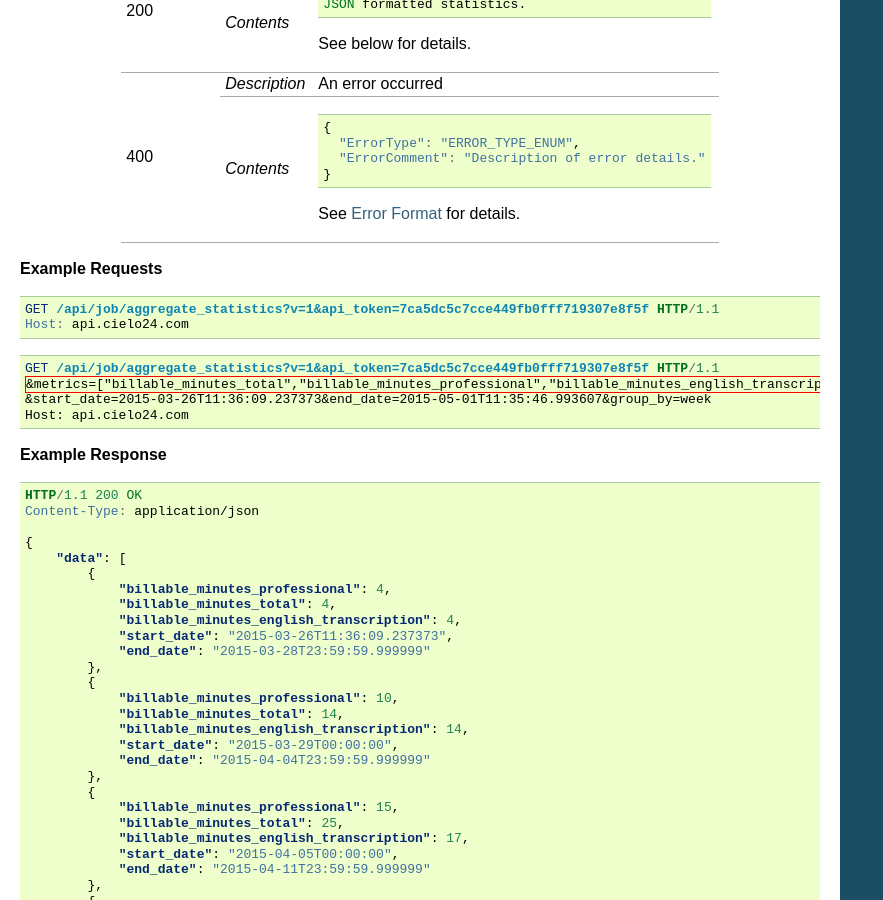
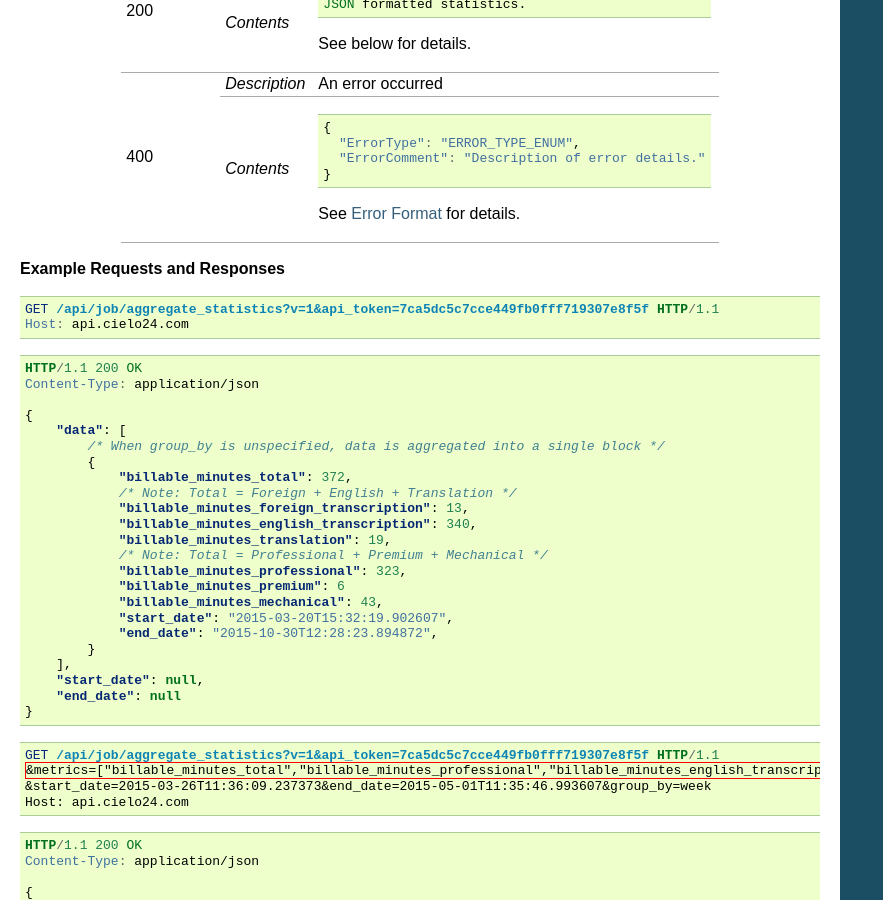
Before and after one commit to cielo24/Docs, a Sphinx documentation site: the page built from api/source/job_control/aggregate_statistics.rst, in a window 1280 px wide and 900 px high, scrolled down 1382 px. Shown: the whole window, without its empty margins (0-883 px from the left). Built offline with Sphinx 7.4.7, drawn with Linux system fonts in a browser that asks for light colours; some of the changed text lies outside the part shown.

Commit message:
CLC-772: improved example responses

```diff
--- a/api/source/job_control/aggregate_statistics.rst
+++ b/api/source/job_control/aggregate_statistics.rst
@@ -49,8 +49,8 @@ grouped by week or month and filtered by a time range.
 | metrics                 | `Description`    | .. raw:: html                                      |
 |                         |                  |                                                    |
 |                         |                  |  List of metrics for which to calculate</br>       |
-|                         |                  |  statistics. When unset, will return data for</br> |
-|                         |                  |  all available metrics.</br>                       |
+|                         |                  |  statistics. When unspecified, will return </br>   |
+|                         |                  |  data for all available metrics.</br>              |
 |                         |                  |  Currently supported metrics:</br>                 |
 |                         |                  |  -`billable_minutes_total`</br>                    |
 |                         |                  |  -`billable_minutes_mechanical`</br>               |
@@ -131,7 +131,7 @@ grouped by week or month and filtered by a time range.
 |           |               |                                                                          |
 +-----------+---------------+--------------------------------------------------------------------------+
 
-**Example Requests**
+**Example Requests and Responses**
 
 .. sourcecode:: http
 
@@ -140,12 +140,37 @@ grouped by week or month and filtered by a time range.
 
 .. sourcecode:: http
 
+    HTTP/1.1 200 OK
+    Content-Type: application/json
+
+    {
+        "data": [
+            /* When group_by is unspecified, data is aggregated into a single block */
+            {
+                "billable_minutes_total": 372,
+                /* Note: Total = Foreign + English + Translation */
+                "billable_minutes_foreign_transcription": 13,
+                "billable_minutes_english_transcription": 340,
+                "billable_minutes_translation": 19,
+                /* Note: Total = Professional + Premium + Mechanical */
+                "billable_minutes_professional": 323,
+                "billable_minutes_premium": 6
+                "billable_minutes_mechanical": 43,
+                "start_date": "2015-03-20T15:32:19.902607",
+                "end_date": "2015-10-30T12:28:23.894872",
+            }
+        ],
+        "start_date": null,
+        "end_date": null
+    }
+
+
+.. sourcecode:: http
+
     GET /api/job/aggregate_statistics?v=1&api_token=7ca5dc5c7cce449fb0fff719307e8f5f HTTP/1.1
     &metrics=["billable_minutes_total","billable_minutes_professional","billable_minutes_english_transcription"]
     &start_date=2015-03-26T11:36:09.237373&end_date=2015-05-01T11:35:46.993607&group_by=week
     Host: api.cielo24.com
-
-**Example Response**
 
 .. sourcecode:: http
 
```
